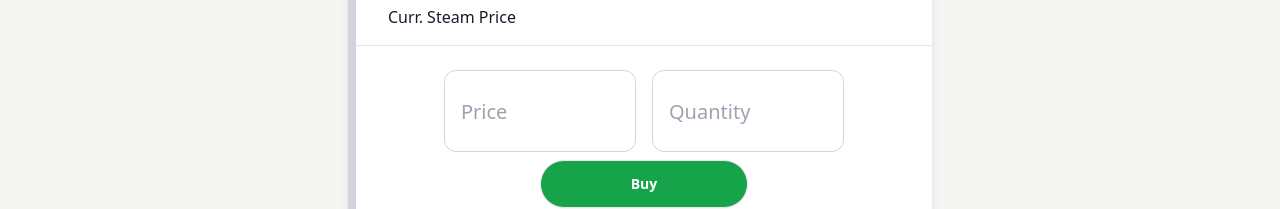
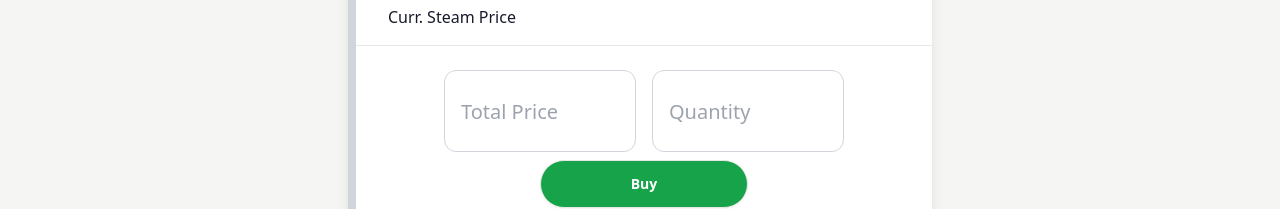
Before and after one commit to kiblykat/SteamMarketPortfolio, a React (Vite) app in the folder frontend/: page /#/trade in a window 1280 px wide. Shown: the part 546-755 px from the top of the page. Built offline with nearby package versions, Linux system fonts and the light colour scheme; no server answers.

Commit message:
fe Trade: change placeholder from Price to Total Price

```diff
--- a/frontend/src/pages/Trade.tsx
+++ b/frontend/src/pages/Trade.tsx
@@ -230,7 +230,7 @@ const Trade = () => {
             <div className="flex flex-col md:flex-row justify-between">
               <div className="m-2">
                 <input
-                  placeholder="Price"
+                  placeholder="Total Price"
                   value={strTotalPrice}
                   onChange={(e) => setStrTotalPrice(e.target.value)}
                   className="py-10 input border border-gray-300 rounded-xl text-xl md:w-48"
```
